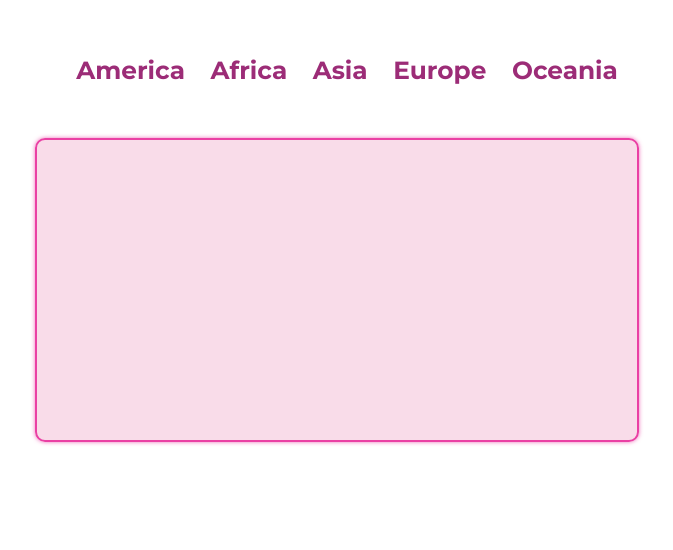
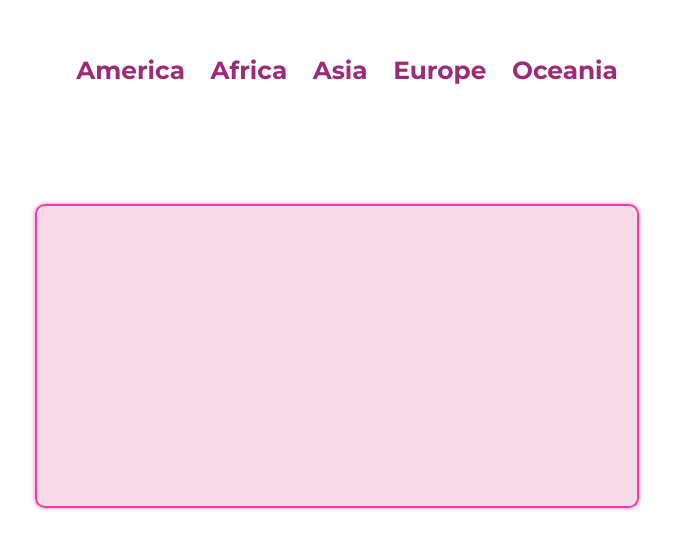
Before and after one commit to Blingoose/world-population, a plain HTML site: page index.html in a window 1280 px wide. Shown: the whole page, without its empty margins (285-958 px from the left). Drawn offline with nearby package versions, Linux system fonts and the light colour scheme; no server answers.

Commit message:
minor change

```diff
--- a/assets/style.css
+++ b/assets/style.css
@@ -87,7 +87,7 @@ main {
 
 .chart-section {
   display: flex;
-  height: 30%;
+  height: 70%;
   width: 100%;
   justify-content: center;
   align-items: center;
```
